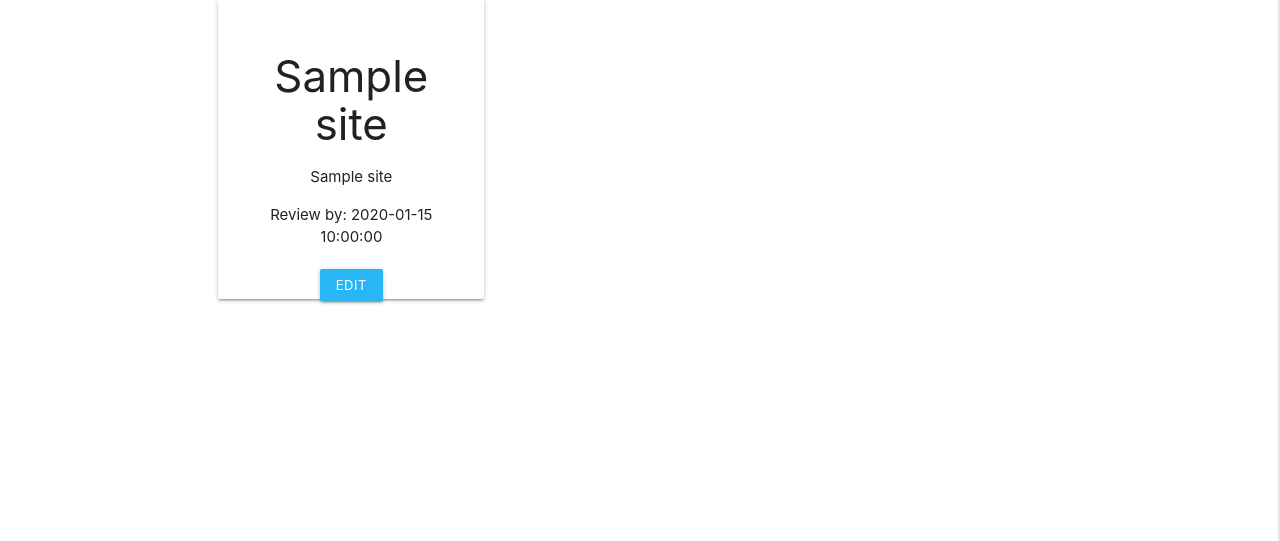
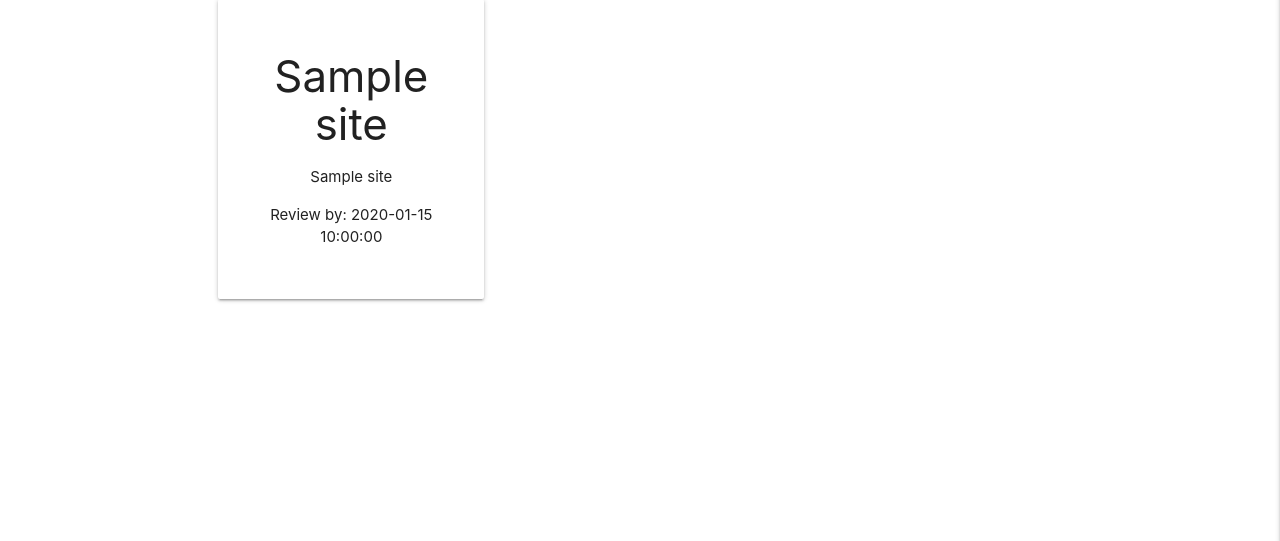
Before and after one commit to EmmaJane22/HappyCamper, a Flask app: page / in a window 1280 px wide. Shown: the part 167-708 px from the top of the page. Run offline with Flask 2, Linux system fonts and the light colour scheme; a database or web service that is not in the repository returns one stand-in record (values such as "Sample title"); some libraries are stand-ins or nearby versions.

Commit message:
Update review onto database functionality added

```diff
--- a/app.py
+++ b/app.py
@@ -76,7 +76,7 @@ def login():
         else:
             # username does not exist
             flash("Incorrect username and/or password")
-            return render_template(url_for("login"))
+            return redirect(url_for("login"))
 
     return render_template("login.html")
 
@@ -127,6 +127,19 @@ def add_review():
 # edit button functionality
 @app.route("/edit_review/<site_id>", methods=["GET", "POST"])
 def edit_review(site_id):
+    if request.method == "POST":
+        members_only = "on" if request.form.get("members_only") else "off"
+        submit = {
+            "site_name": request.form.get("site_name"),
+            "location_name": request.form.get("location_name"),
+            "visit_date": request.form.get("visit_date"),
+            "site_review": request.form.get("site_review"),
+            "members_only": members_only,
+            "created_by": session["user"]
+        }
+        mongo.db.sites.replace_one({"_id": ObjectId(site_id)}, submit)
+        flash("Review Successfully Edited")
+
     site = mongo.db.sites.find_one({"_id": ObjectId(site_id)})
     locations = mongo.db.locations.find().sort("location_name", 1)
     return render_template("edit_review.html", site=site, locations=locations)
--- a/static/css/style.css
+++ b/static/css/style.css
@@ -16,6 +16,6 @@
     margin: 5px;
 }
 
-.card-panel {
+.card-panel-home {
     height: 300px;
 }
--- a/templates/edit_review.html
+++ b/templates/edit_review.html
@@ -76,6 +76,7 @@
                     <a href="{{ url_for('get_sites') }}" class="btn-large red">
                         Cancel <i class="fas fa-circle-xmark right"></i>
                     </a>
+                    <!-- submit button -->
                     <button type="submit" class="btn-large">
                         Edit Review <i class="fas fa-circle-plus right"></i>
                     </button>
--- a/templates/sites.html
+++ b/templates/sites.html
@@ -10,7 +10,7 @@
     {% for site in sites %}
         <!-- Card from Materialize for site review cards -->
         <div class="col s12 m6 l4">
-            <div class="card-panel shadow">
+            <div class="card-panel card-panel-home shadow">
                 <!-- site name -->
                 <div class="center-align">
                     <h3>{{ site.site_name }}</h3>
@@ -27,7 +27,9 @@
                 </div>
 
                 <div class="center-align">
-                    <a href="{{ url_for('edit_review', site_id=site._id) }}" class="btn-small light-blue lighten-1">Edit</a>
+                    {% if session.user|lower == site.created_by|lower %}
+                        <a href="{{ url_for('edit_review', site_id=site._id) }}" class="btn-small light-blue lighten-1">Edit</a>
+                    {% endif %}
                 </div>
             </div>
         </div>
```
